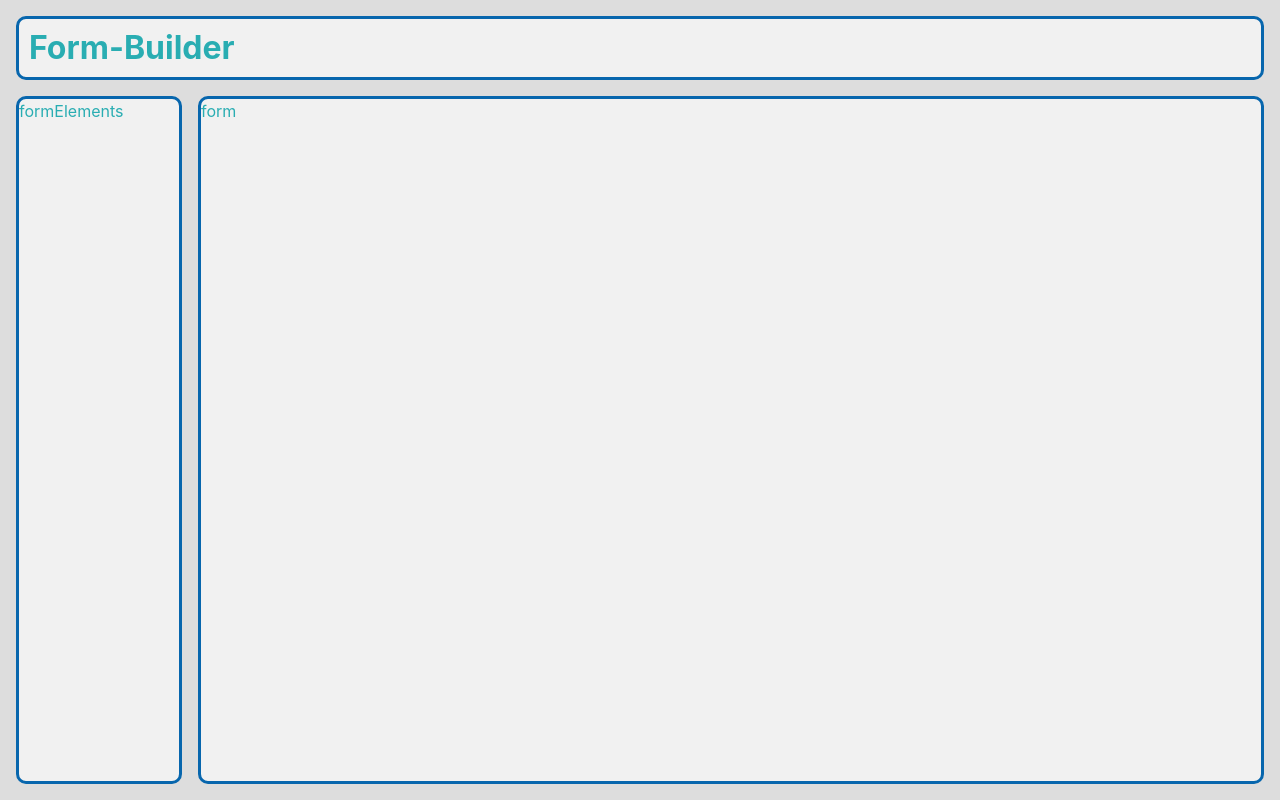
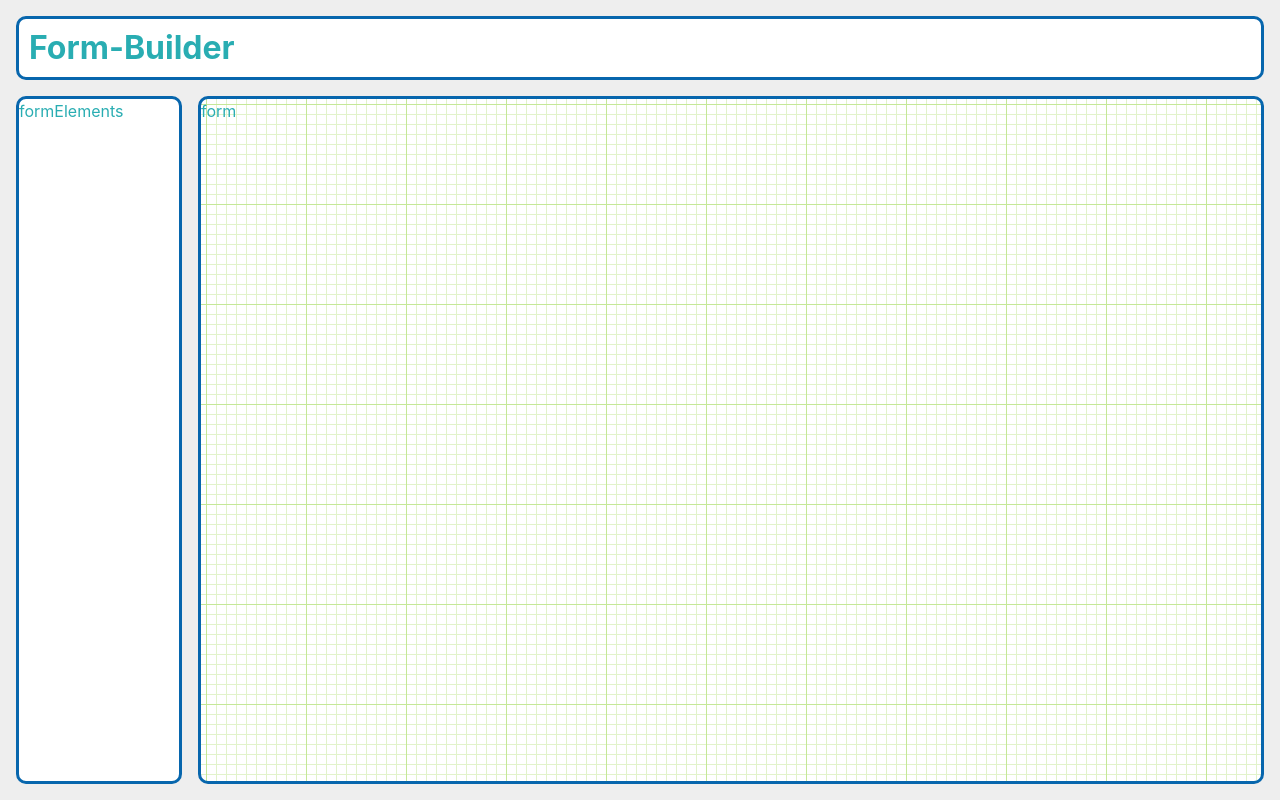
Before and after one commit to willemverbuyst/form-builder, a React (Vite) app: page / in a window 1280 px wide. Built offline with nearby package versions, Linux system fonts and the light colour scheme.

Commit message:
Add background svg to form

```diff
--- a/src/index.css
+++ b/src/index.css
@@ -15,8 +15,8 @@
   --color-blue: #0766ad;
   --color-teal: #29adb2;
   --color-green: #c5e898;
-  --color-grey: #ddd;
-  --color-white: #f1f1f1;
+  --color-grey: #eee;
+  --color-white: #fff;
 }
 
 body {
@@ -61,4 +61,6 @@ body {
 
 .form {
   flex: 1;
+  background-color: var(--color-white);
+  background-image: url("./assets/graph-paper.svg");
 }
```
Also changed, not shown: src/assets/graph-paper.svg (added).
